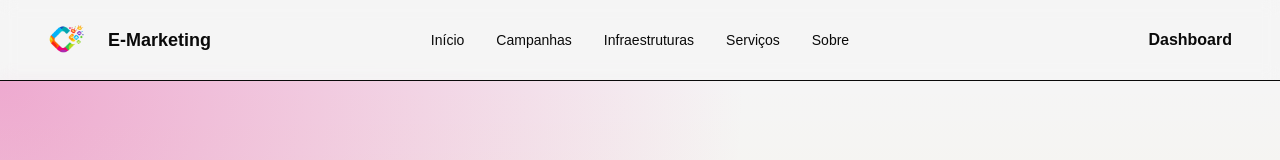
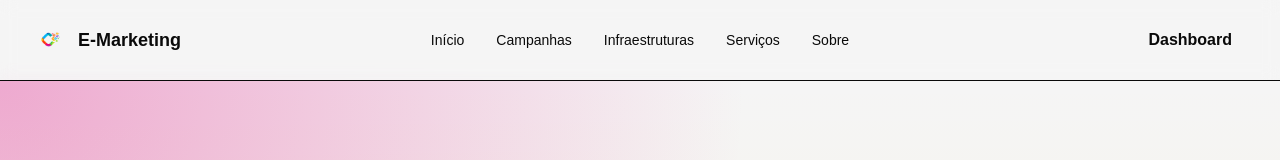
Before and after one commit to Hale-Henriques-Zeca/e-marketing-page, a Next.js app: page / in a window 1280 px wide. Shown: the top 160 px of the page. Built offline with nearby package versions, Linux system fonts and the light colour scheme.

Commit message:
✨ Update Header component layout

```diff
--- a/src/components/layout/Header.tsx
+++ b/src/components/layout/Header.tsx
@@ -19,8 +19,8 @@ export default function Header() {
             <Image
               src="/branding/e-marketing/logo.png"
               alt="E-Marketing"
-              width={64}
-              height={64}
+              width={34}
+              height={34}
               className="rounded-md"
               priority
             />
```
